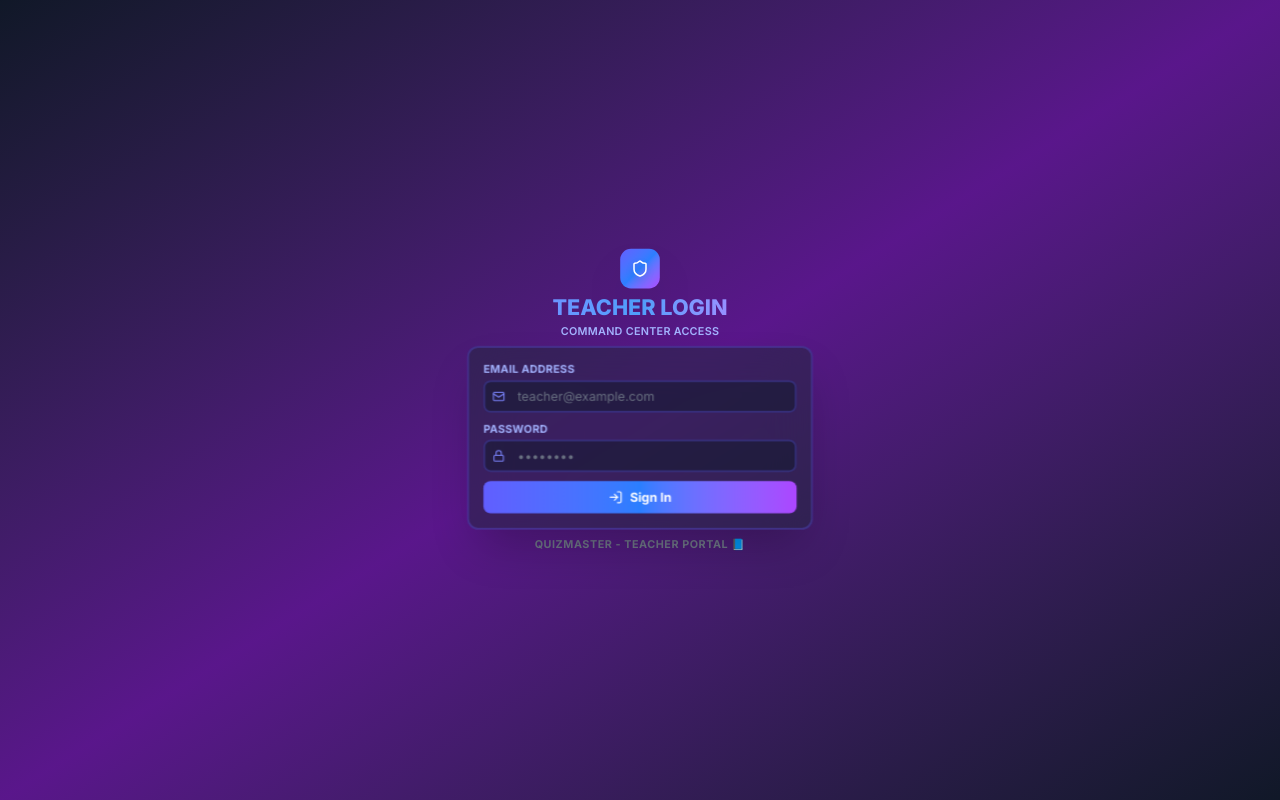
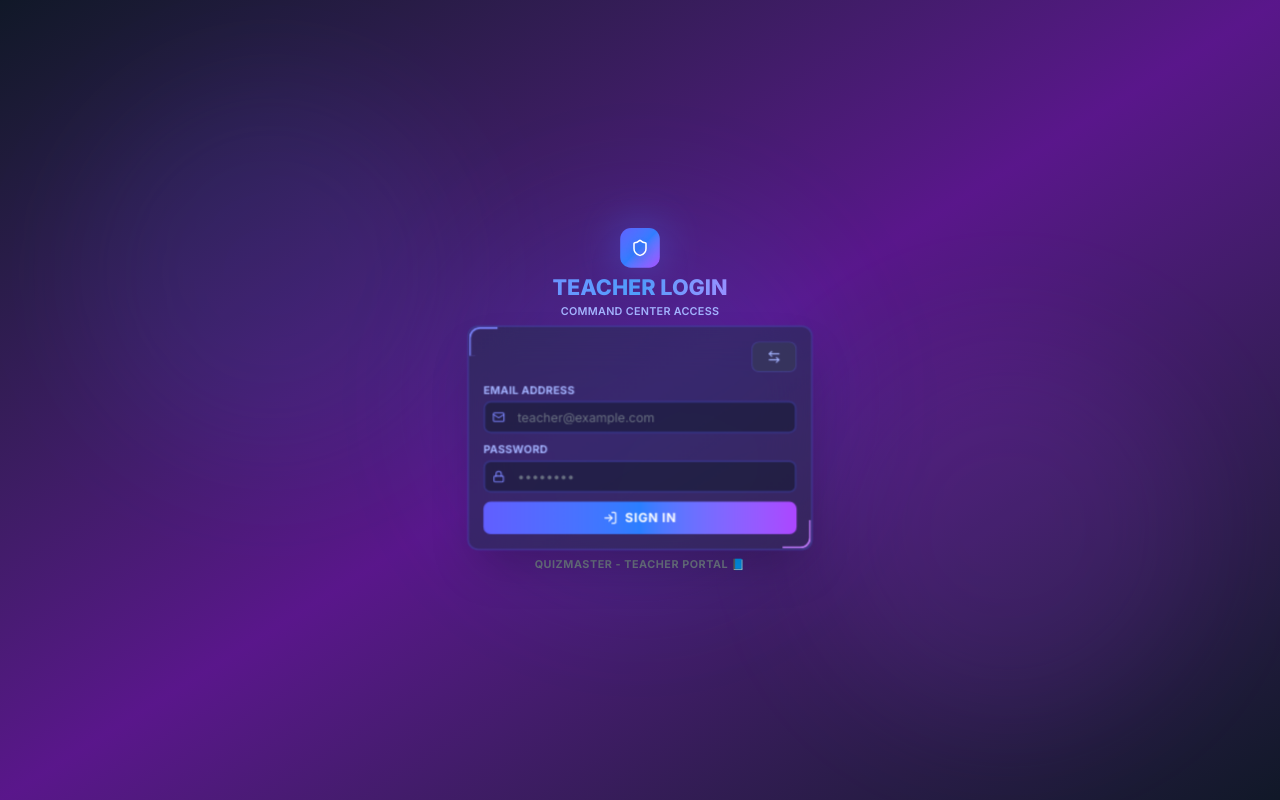
Before and after one commit to Jazee5/quizmaster, a React (Vite) app: page /teacher-login in a window 1280 px wide. Built offline with nearby package versions, Linux system fonts and the light colour scheme; the HTML template or start-up script is replaced by a standard one.

Commit message:
Update project and add new video

```diff
--- a/src/pages/Student/Login.jsx
+++ b/src/pages/Student/Login.jsx
@@ -2,7 +2,7 @@
 import { useState, useEffect } from 'react';
 import { useNavigate } from 'react-router-dom';
 import { useAuth } from '../../context/AuthContext';
-import { LogIn, Mail, Lock, AlertCircle, Zap } from 'lucide-react';
+import { LogIn, Mail, Lock, AlertCircle, Zap, ArrowLeftRight } from 'lucide-react';
 import { supabase } from '../../config/supabaseClient';
 
 const Login = () => {
@@ -125,14 +125,14 @@ const Login = () => {
               </div>
             )}
 
-            {/* SINGLE TOGGLE BUTTON */}
+            {/* SIMPLE TOGGLE BUTTON */}
             <div className="mb-3 flex justify-end">
               <button
                 type="button"
                 onClick={() => navigate('/teacher-login')}
-                className="w-auto bg-gradient-to-r from-cyan-500 via-purple-500 to-pink-500 text-white text-xs font-bold py-2 px-4 rounded-lg uppercase tracking-wider hover:scale-105 transition-all"
+                className="flex items-center gap-2 bg-gray-700/50 hover:bg-gray-600/50 text-cyan-300 text-xs font-bold py-2 px-4 rounded-lg uppercase tracking-wider hover:scale-105 transition-all border border-cyan-500/30"
               >
-                Student
+                <ArrowLeftRight className="w-4 h-4" />
               </button>
             </div>
 
--- a/src/pages/Teacher/TeacherLogin.jsx
+++ b/src/pages/Teacher/TeacherLogin.jsx
@@ -2,7 +2,7 @@
 import { useState, useEffect } from 'react';
 import { useNavigate } from 'react-router-dom';
 import { supabase } from '../../config/supabaseClient';
-import { LogIn, Mail, Lock, AlertCircle, Shield } from 'lucide-react';
+import { LogIn, Mail, Lock, AlertCircle, Shield, ArrowLeftRight } from 'lucide-react';
 
 const TeacherLogin = () => {
   const [email, setEmail] = useState('');
@@ -118,11 +118,21 @@ const TeacherLogin = () => {
 
   return (
     <div className="min-h-screen flex items-center justify-center px-4 sm:px-6 lg:px-8 py-4 bg-gradient-to-br from-gray-900 via-purple-900 to-gray-900 relative">
+      {/* Animated Background Elements */}
+      <div className="absolute inset-0 overflow-hidden pointer-events-none">
+        <div className="absolute top-10 sm:top-20 left-10 sm:left-20 w-48 sm:w-96 h-48 sm:h-96 bg-indigo-500/20 rounded-full blur-3xl opacity-50"></div>
+        <div className="absolute bottom-10 sm:bottom-20 right-10 sm:right-20 w-48 sm:w-96 h-48 sm:h-96 bg-purple-500/20 rounded-full blur-3xl opacity-50"></div>
+        <div className="absolute top-1/2 left-1/2 transform -translate-x-1/2 -translate-y-1/2 w-48 sm:w-96 h-48 sm:h-96 bg-blue-500/20 rounded-full blur-3xl opacity-50"></div>
+      </div>
+
       <div className="max-w-sm w-full relative z-10 scale-90">
+        {/* Logo/Header */}
         <div className="text-center mb-2">
           <div className="inline-flex items-center justify-center w-11 h-11 bg-gradient-to-br from-indigo-500 via-blue-500 to-purple-500 rounded-xl mb-1.5 shadow-2xl relative">
+            <div className="absolute inset-0 bg-gradient-to-br from-indigo-500 via-blue-500 to-purple-500 rounded-xl blur-xl opacity-50"></div>
             <Shield className="w-5 h-5 text-white relative z-10 drop-shadow-lg" />
           </div>
+
           <h1 className="text-xl sm:text-2xl font-extrabold mb-0.5 bg-gradient-to-r from-indigo-400 via-blue-400 to-purple-400 bg-clip-text text-transparent">
             TEACHER LOGIN
           </h1>
@@ -131,7 +141,12 @@ const TeacherLogin = () => {
           </p>
         </div>
 
+        {/* Login Card */}
         <div className="bg-gray-800/50 backdrop-blur-xl rounded-xl p-4 border-2 border-indigo-500/30 shadow-2xl relative overflow-hidden">
+          <div className="absolute inset-0 bg-gradient-to-br from-indigo-500/5 via-blue-500/5 to-purple-500/5 pointer-events-none"></div>
+          <div className="absolute top-0 left-0 w-8 h-8 border-t-2 border-l-2 border-indigo-400 rounded-tl-xl"></div>
+          <div className="absolute bottom-0 right-0 w-8 h-8 border-b-2 border-r-2 border-purple-400 rounded-br-xl"></div>
+
           <div className="relative z-10">
             {error && (
               <div className="bg-red-500/10 border-2 border-red-500 text-red-400 px-2.5 py-1.5 rounded-lg flex items-start gap-2 mb-2.5 backdrop-blur-sm">
@@ -140,49 +155,74 @@ const TeacherLogin = () => {
               </div>
             )}
 
+            {/* SIMPLE TOGGLE BUTTON */}
+            <div className="mb-3 flex justify-end">
+              <button
+                type="button"
+                onClick={() => navigate('/login')}
+                className="flex items-center gap-2 bg-gray-700/50 hover:bg-gray-600/50 text-indigo-300 text-xs font-bold py-2 px-4 rounded-lg uppercase tracking-wider hover:scale-105 transition-all border border-indigo-500/30"
+              >
+                <ArrowLeftRight className="w-4 h-4" />
+              </button>
+            </div>
+
             <form onSubmit={handleSubmit} className="space-y-2.5">
+              {/* Email Input */}
               <div>
                 <label className="block text-xs font-bold text-indigo-300 mb-1 uppercase tracking-wide">
                   Email Address
                 </label>
                 <div className="relative group">
-                  <Mail className="absolute left-2.5 top-1/2 transform -translate-y-1/2 w-3.5 h-3.5 text-indigo-400 pointer-events-none" />
+                  <Mail className="absolute left-2.5 top-1/2 transform -translate-y-1/2 w-3.5 h-3.5 text-indigo-400 group-focus-within:text-indigo-300 transition-colors pointer-events-none" />
                   <input
                     type="email"
                     value={email}
                     onChange={(e) => setEmail(e.target.value.toLowerCase())}
                     autoComplete="email"
-                    className="w-full bg-gray-900/50 border-2 border-indigo-500/30 text-white text-sm rounded-lg py-1.5 pl-9 pr-2.5 focus:outline-none focus:border-indigo-400 transition-all placeholder-gray-500"
+                    className="w-full bg-gray-900/50 border-2 border-indigo-500/30 text-white text-sm rounded-lg py-1.5 pl-9 pr-2.5 focus:outline-none focus:border-indigo-400 focus:shadow-lg focus:shadow-indigo-500/20 transition-all placeholder-gray-500"
                     placeholder="teacher@example.com"
                     required
                   />
                 </div>
               </div>
 
+              {/* Password Input */}
               <div>
                 <label className="block text-xs font-bold text-indigo-300 mb-1 uppercase tracking-wide">
                   Password
                 </label>
                 <div className="relative group">
-                  <Lock className="absolute left-2.5 top-1/2 transform -translate-y-1/2 w-3.5 h-3.5 text-indigo-400 pointer-events-none" />
+                  <Lock className="absolute left-2.5 top-1/2 transform -translate-y-1/2 w-3.5 h-3.5 text-indigo-400 group-focus-within:text-indigo-300 transition-colors pointer-events-none" />
                   <input
                     type="password"
                     value={password}
                     onChange={(e) => setPassword(e.target.value)}
                     autoComplete="current-password"
-                    className="w-full bg-gray-900/50 border-2 border-indigo-500/30 text-white text-sm rounded-lg py-1.5 pl-9 pr-2.5 focus:outline-none focus:border-indigo-400 transition-all placeholder-gray-500"
+                    className="w-full bg-gray-900/50 border-2 border-indigo-500/30 text-white text-sm rounded-lg py-1.5 pl-9 pr-2.5 focus:outline-none focus:border-indigo-400 focus:shadow-lg focus:shadow-indigo-500/20 transition-all placeholder-gray-500"
                     placeholder="••••••••"
                     required
                   />
                 </div>
               </div>
 
+              {/* Sign In Button */}
               <button
                 type="submit"
                 disabled={loading}
-                className="w-full bg-gradient-to-r from-indigo-500 via-blue-500 to-purple-500 text-white text-sm font-bold py-2 px-3 rounded-lg flex items-center justify-center gap-2 hover:scale-105 disabled:opacity-50 disabled:cursor-not-allowed"
+                className="w-full bg-gradient-to-r from-indigo-500 via-blue-500 to-purple-500 text-white text-sm font-bold py-2 px-3 rounded-lg flex items-center justify-center gap-2 hover:shadow-2xl hover:shadow-indigo-500/50 hover:scale-105 active:scale-95 transition-all disabled:opacity-50 disabled:cursor-not-allowed relative overflow-hidden group"
               >
-                {loading ? 'Signing in...' : <><LogIn className="w-4 h-4" /> Sign In</>}
+                <div className="absolute inset-0 bg-gradient-to-r from-indigo-600 via-blue-600 to-purple-600 opacity-0 group-hover:opacity-100 transition-opacity"></div>
+                {loading ? (
+                  <>
+                    <div className="animate-spin rounded-full h-4 w-4 border-b-2 border-white relative z-10"></div>
+                    <span className="relative z-10 uppercase tracking-wider text-sm">Signing in...</span>
+                  </>
+                ) : (
+                  <>
+                    <LogIn className="w-4 h-4 relative z-10" />
+                    <span className="relative z-10 uppercase tracking-wider text-sm">Sign In</span>
+                  </>
+                )}
               </button>
             </form>
           </div>
```
